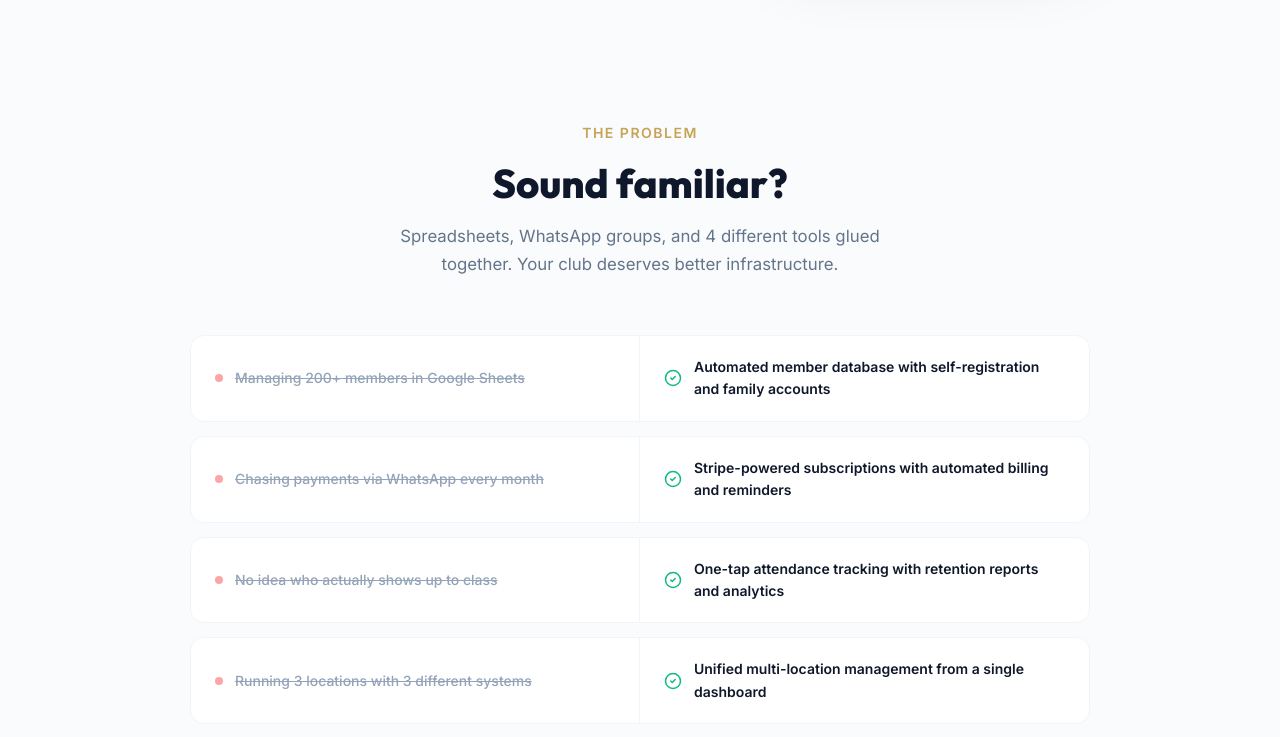
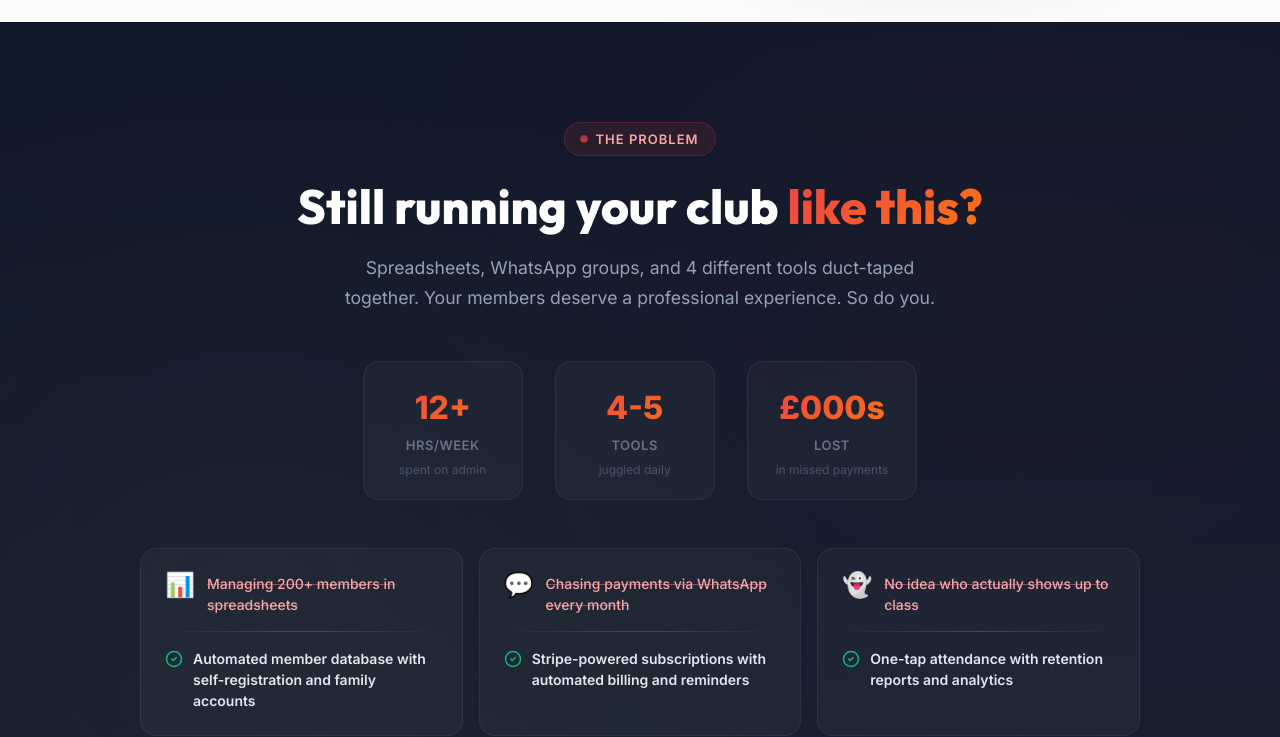
Before and after one commit to mzayub01/clubforge, a Next.js app: page / in a window 1280 px wide. Shown: the part 2640-3377 px from the top of the page. Built offline with nearby package versions, Linux system fonts and the light colour scheme; no server answers.

Commit message:
redesign: dark immersive Pain section with stat callouts and card layout

```diff
--- a/src/app/page.tsx
+++ b/src/app/page.tsx
@@ -580,74 +580,166 @@ export default async function HomePage() {
         </section>
 
         {/* ==================== PAIN → SOLUTION ==================== */}
-        <section style={{ background: '#FAFBFC', padding: '100px 24px' }}>
-          <div style={{ maxWidth: '900px', margin: '0 auto' }}>
-            <div style={{ textAlign: 'center', marginBottom: '56px' }}>
-              <p style={{
-                fontSize: '14px', fontWeight: '600', color: '#C5A456',
-                textTransform: 'uppercase', letterSpacing: '1.5px',
-                marginBottom: '16px',
+        <section style={{
+          background: 'linear-gradient(180deg, #0F172A 0%, #1A2332 100%)',
+          padding: '100px 24px',
+          position: 'relative',
+          overflow: 'hidden',
+        }}>
+          {/* Subtle background pattern */}
+          <div style={{
+            position: 'absolute', inset: 0,
+            backgroundImage: 'radial-gradient(circle at 20% 50%, rgba(197, 164, 86, 0.04) 0%, transparent 50%), radial-gradient(circle at 80% 20%, rgba(239, 68, 68, 0.03) 0%, transparent 50%)',
+            pointerEvents: 'none',
+          }} />
+
+          <div style={{ maxWidth: '1000px', margin: '0 auto', position: 'relative', zIndex: 1 }}>
+            {/* Header */}
+            <div style={{ textAlign: 'center', marginBottom: '48px' }}>
+              <div style={{
+                display: 'inline-flex', alignItems: 'center', gap: '8px',
+                background: 'rgba(239, 68, 68, 0.1)',
+                border: '1px solid rgba(239, 68, 68, 0.2)',
+                borderRadius: '100px',
+                padding: '6px 16px',
+                marginBottom: '24px',
               }}>
-                The problem
-              </p>
+                <div style={{ width: '6px', height: '6px', borderRadius: '50%', background: '#EF4444', animation: 'pulse 2s ease-in-out infinite' }} />
+                <span style={{ fontSize: '13px', fontWeight: '600', color: '#FCA5A5', textTransform: 'uppercase', letterSpacing: '1px' }}>
+                  The problem
+                </span>
+              </div>
               <h2 style={{
-                fontSize: 'clamp(1.8rem, 3.5vw, 2.5rem)',
-                color: '#0F172A', fontWeight: '800', lineHeight: '1.15',
-                marginBottom: '16px',
+                fontSize: 'clamp(2rem, 4vw, 3rem)',
+                color: '#FFFFFF', fontWeight: '800', lineHeight: '1.1',
+                marginBottom: '20px',
               }}>
-                Sound familiar?
+                Still running your club{' '}
+                <span style={{
+                  background: 'linear-gradient(135deg, #EF4444, #F97316)',
+                  WebkitBackgroundClip: 'text', WebkitTextFillColor: 'transparent', backgroundClip: 'text',
+                }}>
+                  like this?
+                </span>
               </h2>
-              <p style={{ color: '#64748B', fontSize: '1.05rem', maxWidth: '550px', margin: '0 auto', lineHeight: '1.7' }}>
-                Spreadsheets, WhatsApp groups, and 4 different tools glued together. Your club deserves better infrastructure.
+              <p style={{ color: '#94A3B8', fontSize: '1.1rem', maxWidth: '600px', margin: '0 auto', lineHeight: '1.7' }}>
+                Spreadsheets, WhatsApp groups, and 4 different tools duct-taped together.
+                Your members deserve a professional experience. So do you.
               </p>
             </div>
 
-            <div style={{ display: 'flex', flexDirection: 'column', gap: '14px' }}>
+            {/* Stat callout */}
+            <div style={{
+              display: 'flex', justifyContent: 'center', gap: '32px', marginBottom: '48px',
+              flexWrap: 'wrap',
+            }}
+              className="cf-stat-callout"
+            >
               {[
-                { pain: 'Managing 200+ members in Google Sheets', solution: 'Automated member database with self-registration and family accounts' },
-                { pain: 'Chasing payments via WhatsApp every month', solution: 'Stripe-powered subscriptions with automated billing and reminders' },
-                { pain: 'No idea who actually shows up to class', solution: 'One-tap attendance tracking with retention reports and analytics' },
-                { pain: 'Running 3 locations with 3 different systems', solution: 'Unified multi-location management from a single dashboard' },
-                { pain: 'Parents constantly asking about their kid\'s progress', solution: 'Member portal with rank progression, grading history, and coach feedback' },
-                { pain: 'No audit trail for belt promotions or gradings', solution: 'Structured promotion history with coach sign-off and full audit trail' },
+                { value: '12+', unit: 'hrs/week', desc: 'spent on admin' },
+                { value: '4-5', unit: 'tools', desc: 'juggled daily' },
+                { value: '£000s', unit: 'lost', desc: 'in missed payments' },
+              ].map((stat) => (
+                <div key={stat.desc} style={{
+                  textAlign: 'center', padding: '20px 28px',
+                  background: 'rgba(255, 255, 255, 0.03)',
+                  border: '1px solid rgba(255, 255, 255, 0.06)',
+                  borderRadius: '16px',
+                  minWidth: '160px',
+                }}>
+                  <p style={{
+                    fontSize: '2rem', fontWeight: '800', margin: '0 0 2px',
+                    background: 'linear-gradient(135deg, #EF4444, #F97316)',
+                    WebkitBackgroundClip: 'text', WebkitTextFillColor: 'transparent', backgroundClip: 'text',
+                  }}>
+                    {stat.value}
+                  </p>
+                  <p style={{ fontSize: '13px', color: '#64748B', margin: 0, fontWeight: '600', textTransform: 'uppercase', letterSpacing: '0.5px' }}>
+                    {stat.unit}
+                  </p>
+                  <p style={{ fontSize: '12px', color: '#475569', margin: '4px 0 0' }}>
+                    {stat.desc}
+                  </p>
+                </div>
+              ))}
+            </div>
+
+            {/* Pain → Solution cards */}
+            <div style={{
+              display: 'grid',
+              gridTemplateColumns: 'repeat(auto-fit, minmax(280px, 1fr))',
+              gap: '16px',
+              marginBottom: '48px',
+            }}>
+              {[
+                { emoji: '📊', pain: 'Managing 200+ members in spreadsheets', solution: 'Automated member database with self-registration and family accounts' },
+                { emoji: '💬', pain: 'Chasing payments via WhatsApp every month', solution: 'Stripe-powered subscriptions with automated billing and reminders' },
+                { emoji: '👻', pain: 'No idea who actually shows up to class', solution: 'One-tap attendance with retention reports and analytics' },
+                { emoji: '🏢', pain: 'Running 3 locations with 3 different systems', solution: 'Unified multi-location management from a single dashboard' },
+                { emoji: '😩', pain: 'Parents constantly asking about progress', solution: 'Member portal with rank progression, grading history, and coach feedback' },
+                { emoji: '📋', pain: 'No audit trail for belt promotions', solution: 'Structured grading history with coach sign-off and full audit trail' },
               ].map((item, i) => (
                 <div
                   key={i}
-                  className="cf-pain-row"
+                  className="cf-pain-card"
                   style={{
-                    display: 'grid', gridTemplateColumns: '1fr 1fr',
-                    background: '#FFFFFF', borderRadius: '14px',
-                    border: '1px solid #F1F5F9',
+                    background: 'rgba(255, 255, 255, 0.03)',
+                    border: '1px solid rgba(255, 255, 255, 0.06)',
+                    borderRadius: '16px',
+                    padding: '24px',
+                    transition: 'all 0.3s ease',
+                    position: 'relative',
                     overflow: 'hidden',
                   }}
                 >
-                  <div style={{
-                    padding: '20px 24px',
-                    display: 'flex', alignItems: 'center', gap: '12px',
-                    borderRight: '1px solid #F1F5F9',
-                  }}>
-                    <div style={{
-                      width: '8px', height: '8px', borderRadius: '50%',
-                      background: '#FCA5A5', flexShrink: 0,
-                    }} />
+                  {/* Pain */}
+                  <div style={{ display: 'flex', alignItems: 'flex-start', gap: '12px', marginBottom: '16px' }}>
+                    <span style={{ fontSize: '24px', lineHeight: '1' }}>{item.emoji}</span>
                     <p style={{
-                      fontSize: '14px', color: '#94A3B8', margin: 0,
-                      textDecoration: 'line-through', fontWeight: '500',
+                      fontSize: '14px', color: '#FCA5A5', margin: 0,
+                      textDecoration: 'line-through',
+                      textDecorationColor: 'rgba(252, 165, 165, 0.4)',
+                      fontWeight: '500', lineHeight: '1.5',
                     }}>
                       {item.pain}
                     </p>
                   </div>
+                  {/* Divider */}
                   <div style={{
-                    padding: '20px 24px',
-                    display: 'flex', alignItems: 'center', gap: '12px',
-                  }}>
-                    <CheckCircle2 size={18} color="#10B981" style={{ flexShrink: 0 }} />
-                    <p style={{ fontSize: '14px', color: '#0F172A', fontWeight: '600', margin: 0 }}>
+                    height: '1px',
+                    background: 'linear-gradient(90deg, transparent, rgba(197, 164, 86, 0.3), transparent)',
+                    marginBottom: '16px',
+                  }} />
+                  {/* Solution */}
+                  <div style={{ display: 'flex', alignItems: 'flex-start', gap: '10px' }}>
+                    <CheckCircle2 size={18} color="#10B981" style={{ flexShrink: 0, marginTop: '2px' }} />
+                    <p style={{ fontSize: '14px', color: '#E2E8F0', fontWeight: '600', margin: 0, lineHeight: '1.5' }}>
                       {item.solution}
                     </p>
                   </div>
                 </div>
               ))}
+            </div>
+
+            {/* CTA */}
+            <div style={{ textAlign: 'center' }}>
+              <p style={{ color: '#64748B', fontSize: '1rem', marginBottom: '20px' }}>
+                Ready to leave the chaos behind?
+              </p>
+              <Link
+                href="/get-started"
+                style={{
+                  display: 'inline-flex', alignItems: 'center', gap: '10px',
+                  background: 'linear-gradient(135deg, #D4B86A, #A88B3D)',
+                  color: '#0F172A', fontWeight: '700', fontSize: '1rem',
+                  padding: '14px 32px', borderRadius: '12px',
+                  textDecoration: 'none',
+                  boxShadow: '0 4px 24px rgba(197, 164, 86, 0.25)',
+                  transition: 'all 0.2s ease',
+                }}
+              >
+                Start Your Free Trial <ArrowRight size={18} />
+              </Link>
             </div>
           </div>
         </section>
--- a/src/styles/globals.css
+++ b/src/styles/globals.css
@@ -1667,3 +1667,48 @@ body:has(.dashboard-sidebar-overlay.open) .bottom-nav {
   pointer-events: none;
   transition: opacity 0.2s ease;
 }
+
+/* ===== Pain Section (Landing Page) ===== */
+
+@keyframes pulse {
+
+  0%,
+  100% {
+    opacity: 1;
+    transform: scale(1);
+  }
+
+  50% {
+    opacity: 0.5;
+    transform: scale(1.5);
+  }
+}
+
+.cf-pain-card:hover {
+  background: rgba(255, 255, 255, 0.06) !important;
+  border-color: rgba(197, 164, 86, 0.2) !important;
+  transform: translateY(-2px);
+  box-shadow: 0 8px 32px rgba(0, 0, 0, 0.2);
+}
+
+.cf-stat-callout>div {
+  transition: all 0.25s ease;
+}
+
+.cf-stat-callout>div:hover {
+  background: rgba(255, 255, 255, 0.06) !important;
+  border-color: rgba(239, 68, 68, 0.15) !important;
+  transform: translateY(-2px);
+}
+
+@media (max-width: 640px) {
+  .cf-stat-callout {
+    gap: 12px !important;
+  }
+
+  .cf-stat-callout>div {
+    min-width: 0 !important;
+    flex: 1 1 120px;
+    padding: 16px 12px !important;
+  }
+}
```
